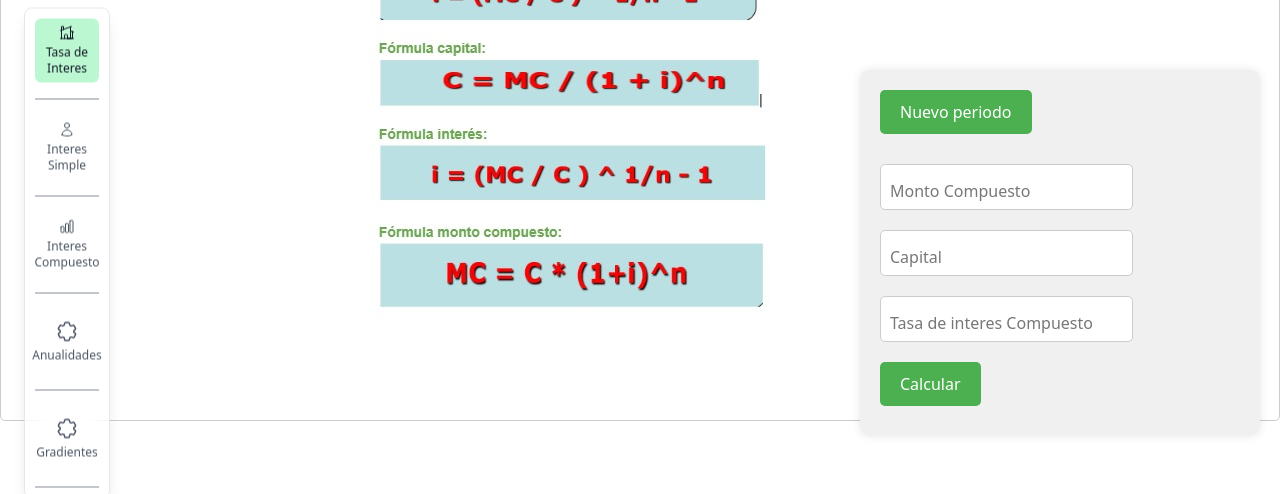
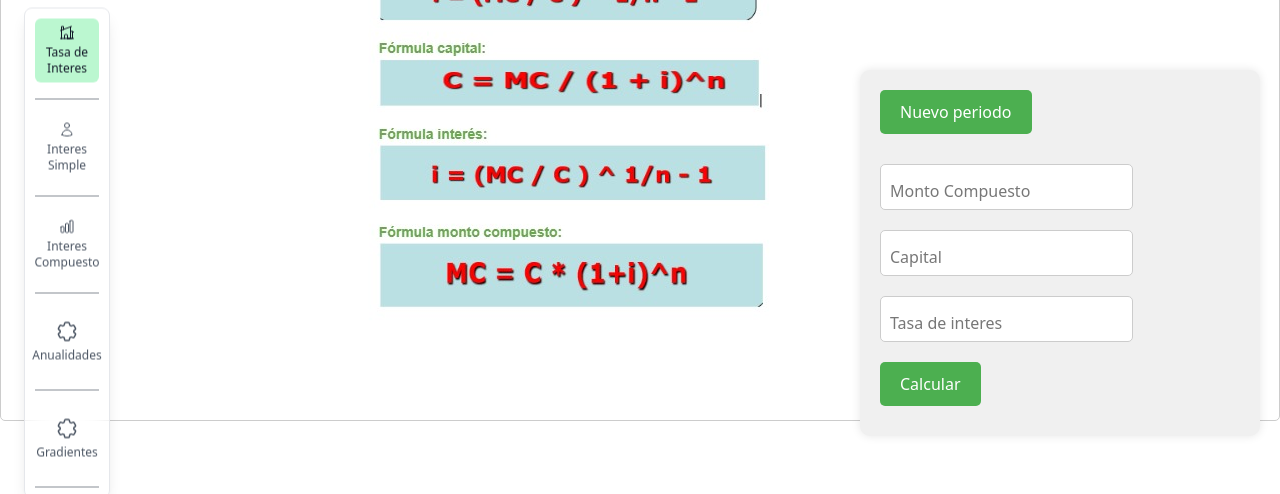
Before and after one commit to KendrysDiaz/calculadora-ing-economica, an Angular app: page /dashboard/compound-interest in a window 1280 px wide. Shown: the part 147-641 px from the top of the page. Built offline with nearby package versions, Linux system fonts and the light colour scheme.

Commit message:
boton Interes compuesto

```diff
--- a/src/app/pages/compound-interest/compound-interest.component.css
+++ b/src/app/pages/compound-interest/compound-interest.component.css
@@ -8,6 +8,7 @@
     top: 50%;
     right: 20px;
     transform: translateY(-50%);
+    overflow-y: auto;
 }
 
 .card {
@@ -104,6 +105,8 @@
 .row-container{
     display: flex;
     flex-direction: row;
+
+
 }
 .imagen{
     width: 500px;
--- a/src/app/pages/compound-interest/compound-interest.component.html
+++ b/src/app/pages/compound-interest/compound-interest.component.html
@@ -77,13 +77,14 @@
             <div class="form-group row mt-5">
 
                 <input type="number" class="form-input" placeholder=" " formControlName="tasaInteres">
-                <label class="form-label">Tasa de interes Compuesto</label>
+                <label class="form-label">Tasa de interes</label>
                 @if (campoTieneError('tasaInteres')) {
 
                     <label class="form-label error"><i
                             class="fa-solid fa-circle-exclamation" style="color: #ff0000;"></i></label>
                 }
             </div>
+
             <button type="button" class="google-button " (click)="calcularInteres()">Calcular</button>
         </form>
         @if(interesTotalCalculado !== '' ){
--- a/src/app/service/interes-compuesto.service.ts
+++ b/src/app/service/interes-compuesto.service.ts
@@ -68,11 +68,12 @@ export class InteresCompuestoServiceService {
 
   private calcularMonto(interes:any):string {
     let sum = this.getPeriodoSum(interes.periodos, 'meses');
-    let base = (1 + interes.tasaInteres / 100/12);
+    let base = (1 + (interes.tasaInteres / 100)/12);
     let reult = Math.pow(base, sum);
     const mc = (interes.capital * reult);
     return `El monto compuesto durante ${sum} meses es  $${Math.round(mc)} mensual`;
   }
+
   private calcularTasaInteres(interes: any):string {
     let sum = this.getPeriodoSum(interes.periodos, 'meses');
     let base = (interes.monto / interes.capital);
@@ -83,13 +84,13 @@ export class InteresCompuestoServiceService {
   }
 
   private CalcularPeriodo(interes: any) {
-    const N = (Math.log10(interes.monto) - Math.log10(interes.capital)) / Math.log10(1 + interes.tasaInteres / 100);
+    const N = (Math.log10(interes.monto) - Math.log10(interes.capital)) / Math.log10(1 + interes.tasaInteres / 100/12);
     return `El tiempo requerido para alcanzar un monto de $${interes.monto} es de ${Math.round(N)} meses.`;
   }
 
   private CalcularCapital(interes: any): string {
     let suma = this.getPeriodoSum(interes.periodos, '');
-    let base_ = (1 + (interes.tasaInteres / 100));
+    let base_ = (1 + (interes.tasaInteres / 100/12));
     let result = Math.pow(base_, suma);
     const c = interes.monto / result;
     return `Su capital inicial es de $${Math.round(c)}.`;
```
